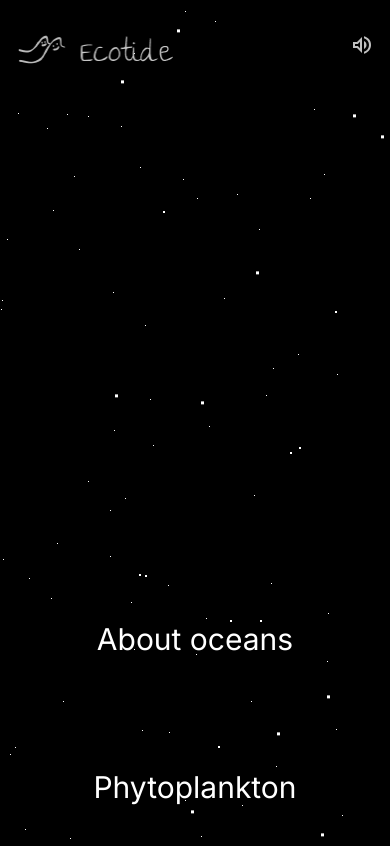
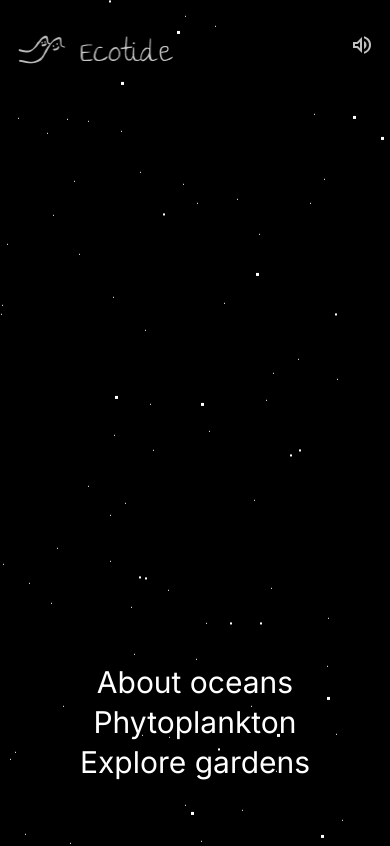
Before and after one commit to alancasre133/Nasaoceangarden, a Next.js app in the folder oceangarden/: page / in a window 390 px wide. Shown: the top 846 px of the page. Built offline with nearby package versions, Linux system fonts and the light colour scheme.

Commit message:
feat: decrease footer column gap

```diff
--- a/oceangarden/src/app/components/Footer.tsx
+++ b/oceangarden/src/app/components/Footer.tsx
@@ -36,7 +36,7 @@ export function Footer() {
 
   return (
     <footer className="z-10 w-full pt-4">
-      <ul className="flex flex-col gap-28 md:flex-row items-center justify-center flex-wrap">
+      <ul className="flex flex-col gap-x-28 md:flex-row items-center justify-center flex-wrap gap-y-1">
         {FOOTER_LINKS.map(({ href, text, sound }) => (
           <li key={href}>
             <Link
```
